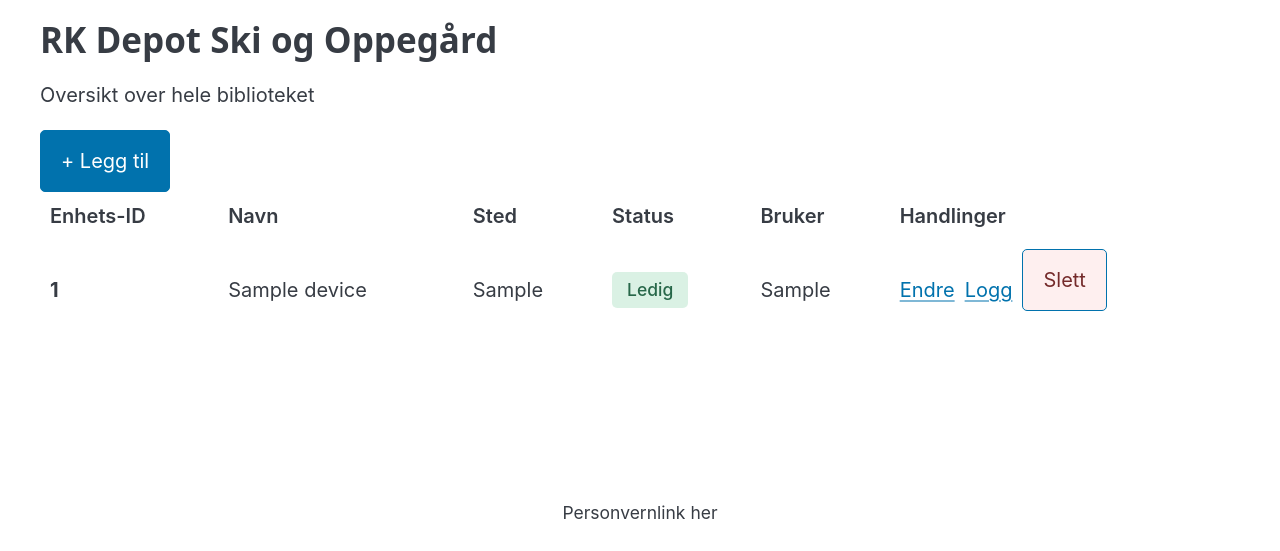
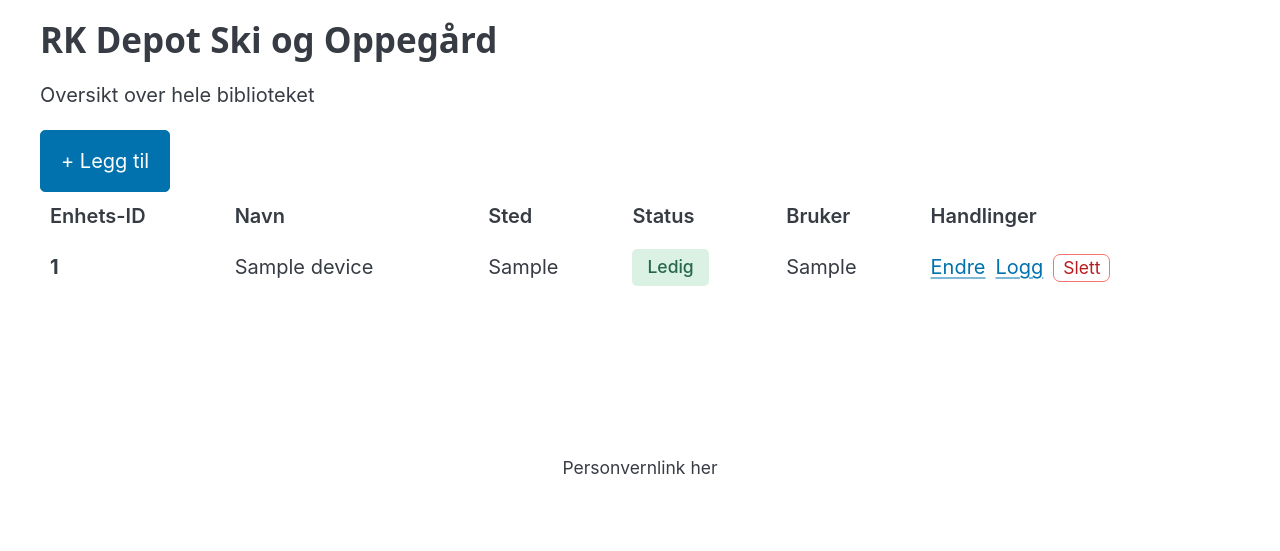
Before and after one commit to jonaspau/rk_depot, a Flask app: page /admin/ in a window 1280 px wide. Shown: the top 551 px of the page. Run offline with Flask 3, Linux system fonts and the light colour scheme; tables that the repository leaves empty hold one stand-in row (values such as "Sample post"); some libraries are stand-ins or nearby versions.

Commit message:
align fixed bottom action bar with container; refine admin delete + log badges
Fixed booking/hand-in bottom bar width/alignment to match Pico .container
Normalized fixed-bar control sizing to prevent vertical misalignment
Made admin “Slett” a compact link-style danger action in the action group
Reused .status-badge styling for action labels on log pages

```diff
--- a/app/static/css/style.css
+++ b/app/static/css/style.css
@@ -112,6 +112,10 @@ body {
   gap: 0.5rem;
   flex-wrap: wrap;
   align-items: center;
+}
+
+.action-group form {
+  margin: 0;
 }
 
 /* Fixed bottom actions (booking/hand-in) */
@@ -257,6 +261,33 @@ tbody tr:hover {
 .btn-danger-outline {
   background-color: rgba(245, 101, 101, 0.1);
   color: #742a2a;
+  border-color: rgba(245, 101, 101, 0.8);
+}
+
+.btn-danger-outline:hover,
+.btn-danger-outline:focus {
+  border-color: rgba(245, 101, 101, 1);
+}
+
+/* Compact link-style danger action (admin delete) */
+.danger-link {
+  display: inline-flex;
+  align-items: center;
+  padding: 0.15rem 0.45rem;
+  border: 1px solid rgba(245, 101, 101, 0.9);
+  border-radius: 0.35rem;
+  background: transparent;
+  color: #b91c1c;
+  font-size: 0.875rem;
+  line-height: 1.1;
+  text-decoration: none;
+}
+
+.danger-link:hover,
+.danger-link:focus {
+  border-color: rgba(245, 101, 101, 1);
+  background-color: rgba(245, 101, 101, 0.08);
+  color: #7f1d1d;
 }
 
 /* Log action badges */
--- a/app/templates/admin/dashboard.html
+++ b/app/templates/admin/dashboard.html
@@ -38,7 +38,7 @@
                                 <a href="{{ url_for('admin.edit_device', device_id=device.id) }}">Endre</a>
                                 <a href="{{ url_for('log.device_log', device_id=device.id) }}">Logg</a>
                                 <form method="POST" action="{{ url_for('admin.delete_device', device_id=device.id) }}" onsubmit="return confirm('Sikker?');">
-                                    <button type="submit" role="button" class="outline btn-danger-outline">Slett</button>
+                                    <a href="#" class="danger-link" onclick="this.closest('form').requestSubmit(); return false;">Slett</a>
                                 </form>
                             </div>
                         </td>
--- a/app/templates/log/activity_log.html
+++ b/app/templates/log/activity_log.html
@@ -29,9 +29,9 @@
                         <td>{{ log.user_name or '—' }}</td>
                         <td>
                             {% if log.action == 'booked' %}
-                                <span class="log-action-booked">Tatt ut</span>
+                                <span class="status-badge status-booked">Tatt ut</span>
                             {% elif log.action == 'handed_in' %}
-                                <span class="log-action-handed">Levert</span>
+                                <span class="status-badge status-available">Levert</span>
                             {% else %}
                                 {{ log.action | title }}
                             {% endif %}
--- a/app/templates/log/device_log.html
+++ b/app/templates/log/device_log.html
@@ -48,9 +48,9 @@
                         <td>{{ log.user_name or '—' }}</td>
                         <td>
                             {% if log.action == 'booked' %}
-                                <span class="log-action-booked">Tatt ut</span>
+                                <span class="status-badge status-booked">Tatt ut</span>
                             {% elif log.action == 'handed_in' %}
-                                <span class="log-action-handed">Levert</span>
+                                <span class="status-badge status-available">Levert</span>
                             {% else %}
                                 {{ log.action | title }}
                             {% endif %}
```
